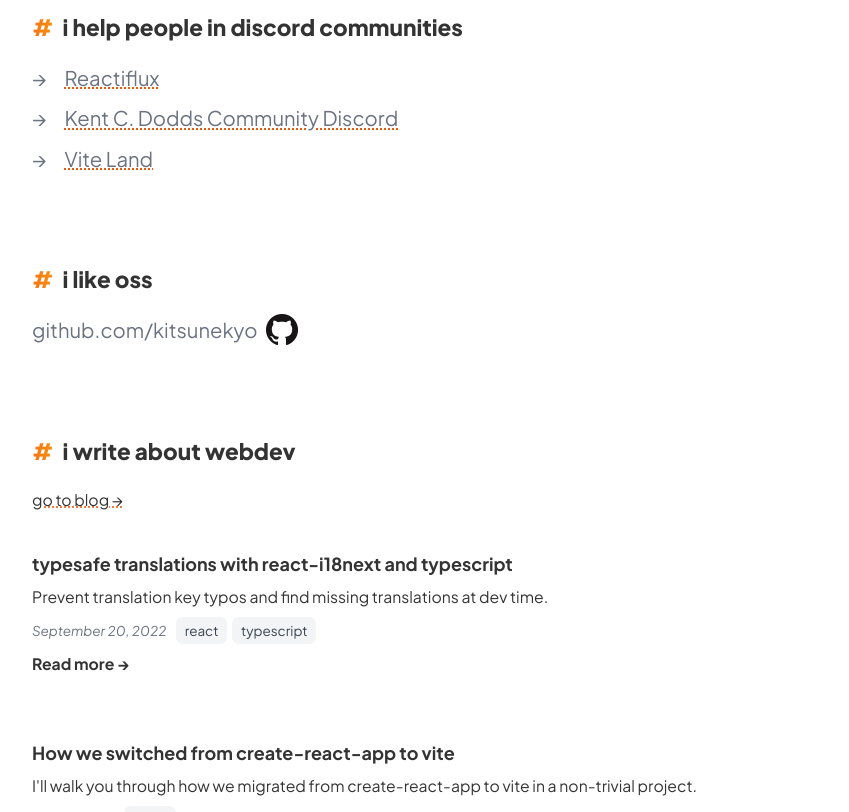
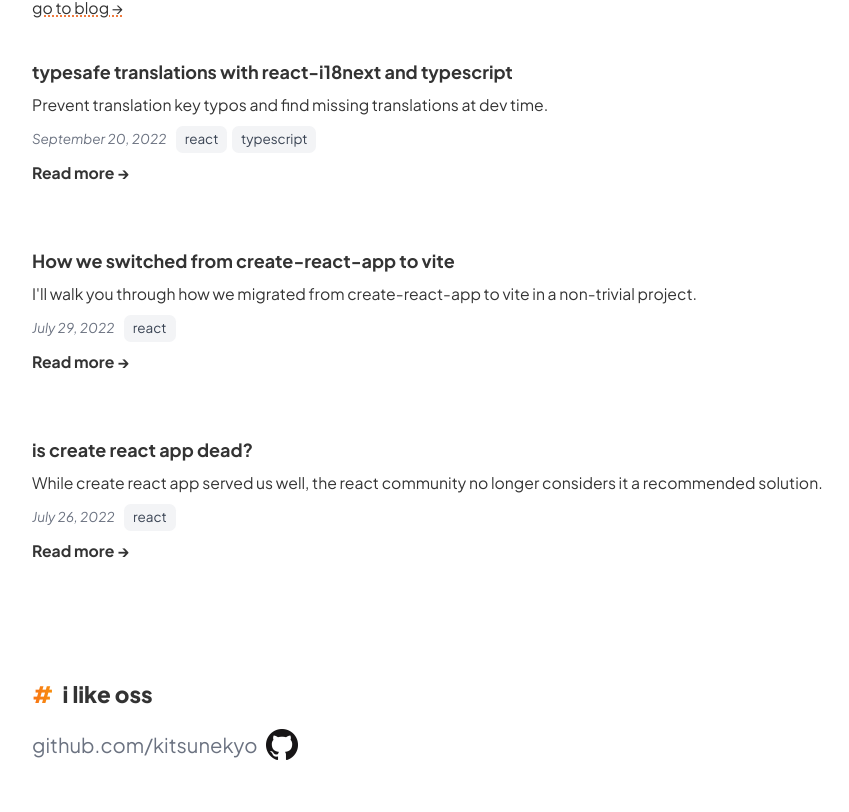
Before and after one commit to kitsunekyo/mostviertel.tech, a Next.js app: page / in a window 1280 px wide. Shown: the part 601-1413 px from the top of the page, without its empty margins (208-1057 px from the left). Built offline with nearby package versions, Linux system fonts and the light colour scheme.

Commit message:
remove discord section and pull hero out

```diff
--- a/src/pages/index.js
+++ b/src/pages/index.js
@@ -63,7 +63,7 @@
 
       <div className="py-10 px-6">
         <div className="mx-auto max-w-[800px]">
-          <div className="rounded-xl from-orange-100 to-amber-50 bg-gradient-to-tr min-h-[400px] p-10 flex flex-col justify-end">
+          <div className="rounded-xl from-orange-100 to-amber-50 bg-gradient-to-tr p-10 flex flex-col justify-end lg:-ml-10 lg:-mr-10">
             <h1 className="text-2xl md:text-4xl font-extrabold mt-8 mb-4">
               servus, i&apos;m alex 👋
             </h1>
@@ -94,37 +94,14 @@
             >
               #
             </span>
-            i help people in discord communities
+            i write about webdev
           </h2>
-          <ul className="flex flex-col gap-2 text-lg text-gray-500">
-            <li>
-              <a
-                href="https://discord.com/invite/reactiflux"
-                className="inline-flex items-center gap-4"
-              >
-                <div>→ </div>
-                <div className="link">Reactiflux</div>
-              </a>
-            </li>
-            <li>
-              <a
-                href="https://kentcdodds.com/discord"
-                className="inline-flex items-center gap-4"
-              >
-                <div>→ </div>
-                <div className="link">Kent C. Dodds Community Discord</div>
-              </a>
-            </li>
-            <li>
-              <a
-                href="https://discord.com/invite/aYVNktYeEB"
-                className="inline-flex items-center gap-4"
-              >
-                <div>→ </div>
-                <div className="link">Vite Land</div>
-              </a>
-            </li>
-          </ul>
+          <Link href="/blog" passHref>
+            <a className="link text-sm">go to blog →</a>
+          </Link>
+          <div className="mt-4">
+            <PostList posts={recentPosts} />
+          </div>
         </div>
       </section>
 
@@ -156,29 +133,6 @@
               />
             </a>
           </p>
-        </div>
-      </section>
-
-      <section className="py-10 px-6">
-        <div className="mx-auto max-w-[800px]">
-          <h2 className="text-xl font-extrabold mb-4">
-            <span
-              className="bg-gradient-to-r from-orange-500 to-amber-500 pr-2"
-              style={{
-                WebkitBackgroundClip: "text",
-                WebkitTextFillColor: "transparent",
-              }}
-            >
-              #
-            </span>
-            i write about webdev
-          </h2>
-          <Link href="/blog" passHref>
-            <a className="link text-sm">go to blog →</a>
-          </Link>
-          <div className="mt-4">
-            <PostList posts={recentPosts} />
-          </div>
         </div>
       </section>
 
```
